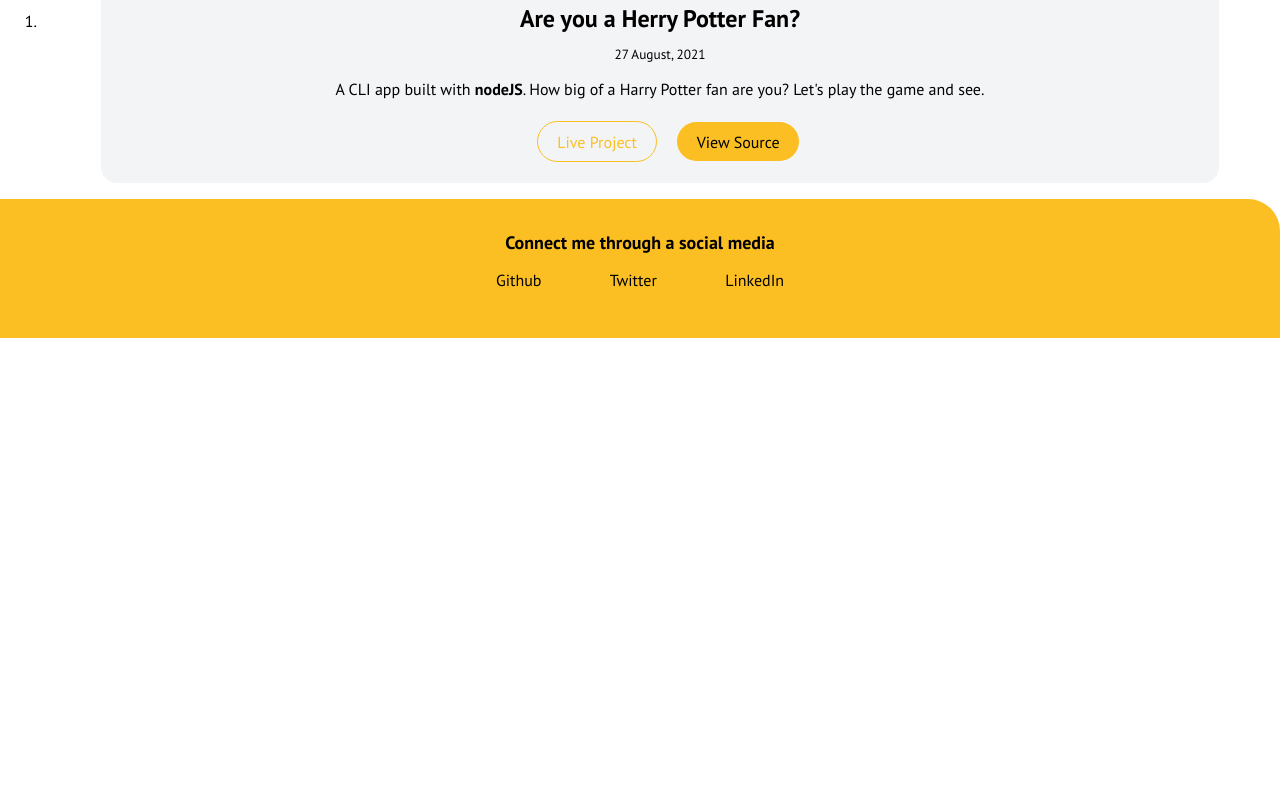
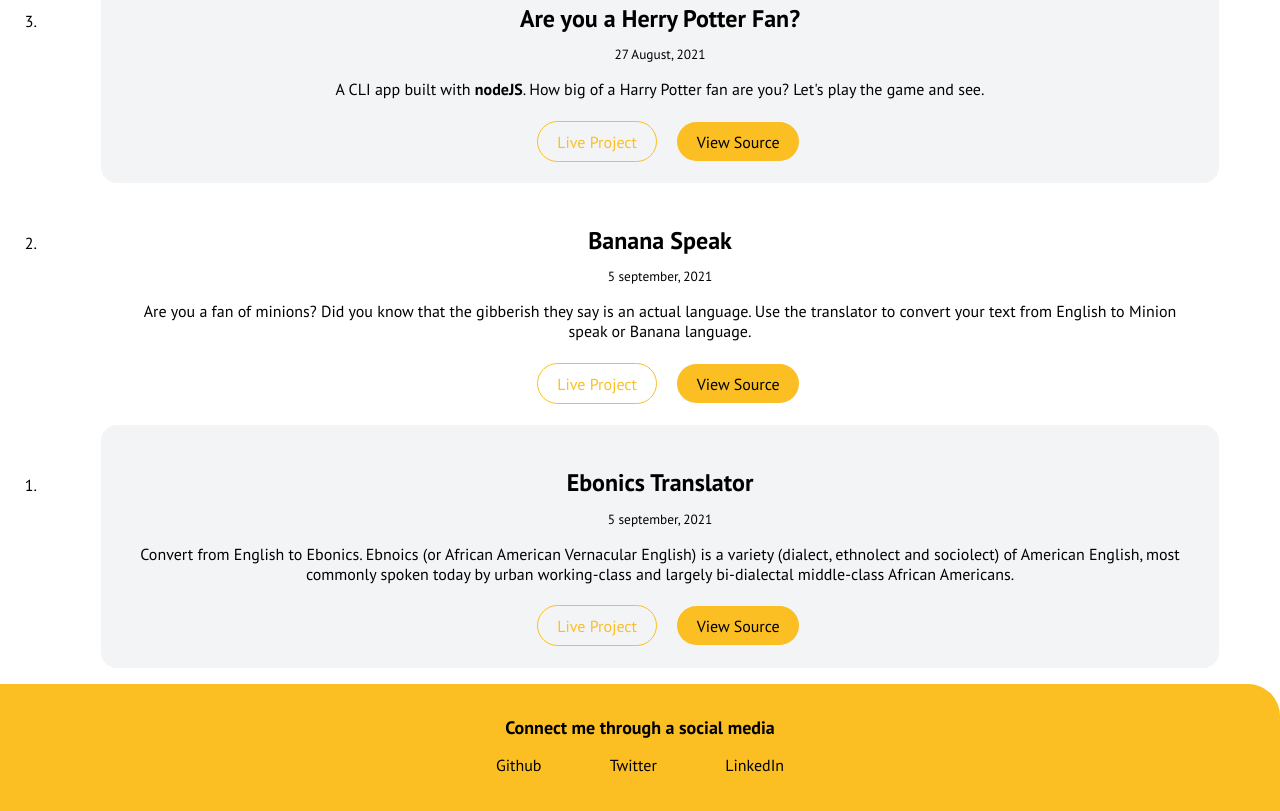
Before and after one commit to mariyasada/sadamariya_portfolio, a plain HTML site: page projects.html in a window 1280 px wide. Shown: the part 591-1402 px from the top of the page. Before the commit the page ends 929 px from the top, so only its background shows below. Drawn offline with Linux system fonts and the light colour scheme.

Commit message:
docs: adding two more projects

```diff
--- a/projects.html
+++ b/projects.html
@@ -47,6 +47,26 @@
           <a class="link link-primary" href="https://github.com/mariyasada/fandomQuiz">View Source</a>
         </article>
     </li>
+
+    <li>
+        <article class="showcase-project  container container-center">
+            <h1>Banana Speak</h1>
+            <small>5 september, 2021</small>
+            <p>Are you a fan of minions? Did you know that the gibberish they say is an actual language. Use the translator to convert your text from English to Minion speak or Banana language.</p>
+            <a class="link link-secondary" href="https://gibberishorbanana.netlify.app/">Live Project</a>
+          <a class="link link-primary" href="https://github.com/mariyasada/Banana-speak">View Source</a>
+        </article>
+    </li>
+
+    <li>
+        <article class="showcase-project  container container-center ow">
+            <h1>Ebonics Translator</h1>
+            <small>5 september, 2021</small>
+            <p>Convert from English to Ebonics. Ebnoics (or African American Vernacular English) is a variety (dialect, ethnolect and sociolect) of American English, most commonly spoken today by urban working-class and largely bi-dialectal middle-class African Americans.</p>
+            <a class="link link-secondary" href="https://ebonics-speak.netlify.app/">Live Project</a>
+          <a class="link link-primary" href="https://github.com/mariyasada/Ebonics-speak">View Source</a>
+        </article>
+    </li>
 </ol>
 </section>
 
```
